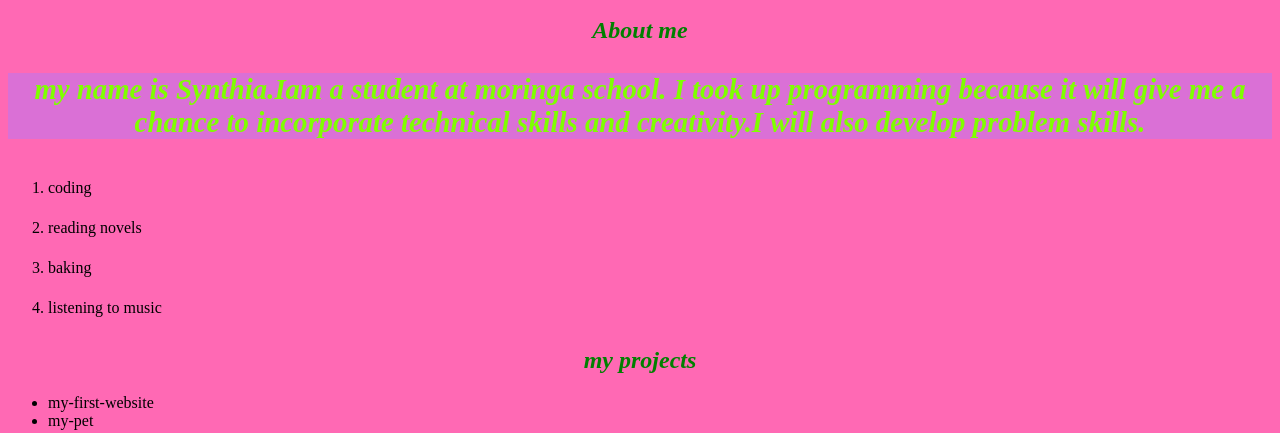
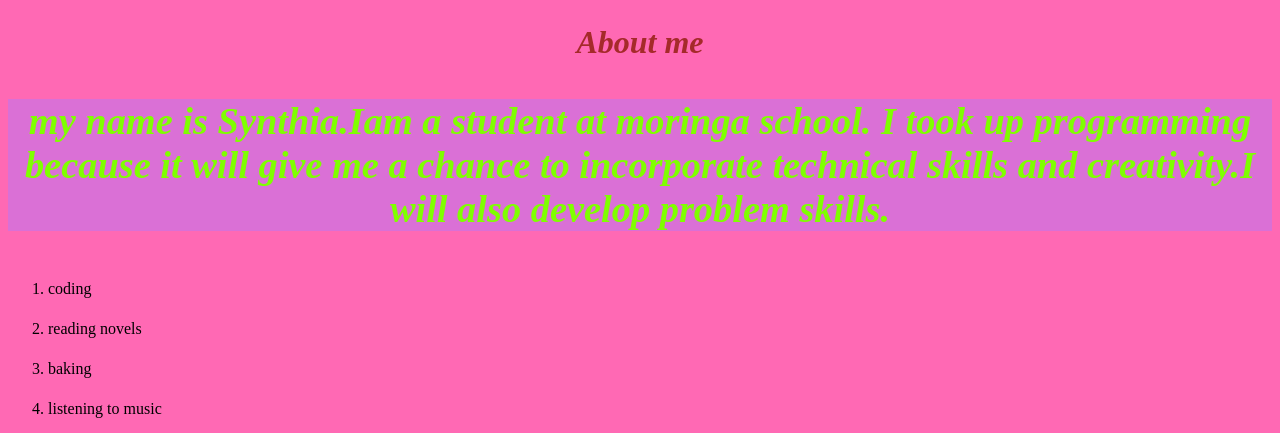
Before and after one commit to synthiakageni/my-portfolio, a plain HTML site: page index.html in a window 1280 px wide. Shown: the part 383-816 px from the top of the page. Drawn offline with Linux system fonts and the light colour scheme.

Commit message:
add font-size to header

```diff
--- a/styles.css
+++ b/styles.css
@@ -3,9 +3,10 @@ h1{
     text-align: center;
 }
 h2{
-    color: green;
+    color:brown;
     font-style: italic;
     text-align: center;
+    font-size: xx-large;
 }
 
 
@@ -14,6 +15,7 @@ p{
     font-size: larger;
     font-style: obliques;
     background-color: orchid;
+
 
 }
 ol{
```
